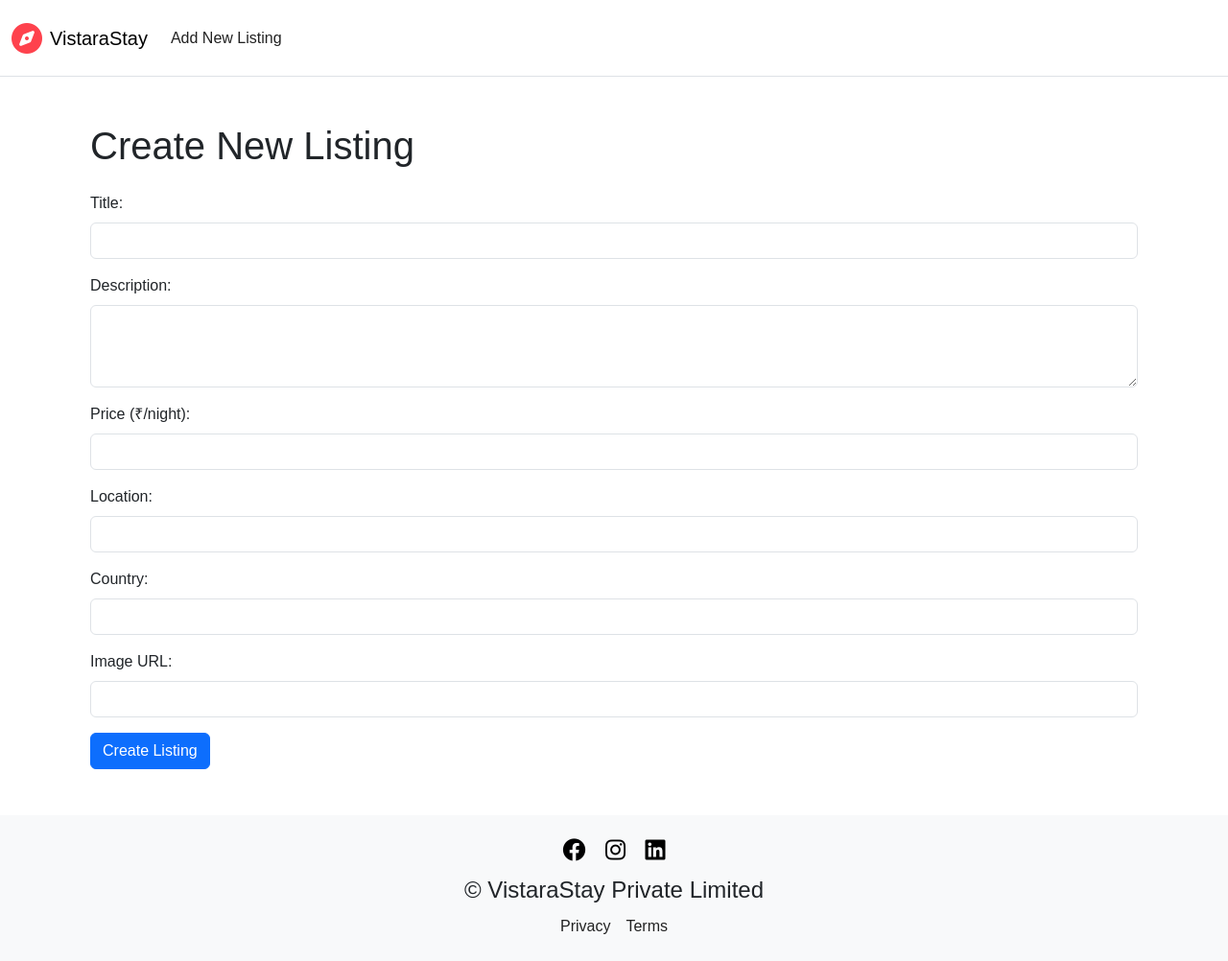
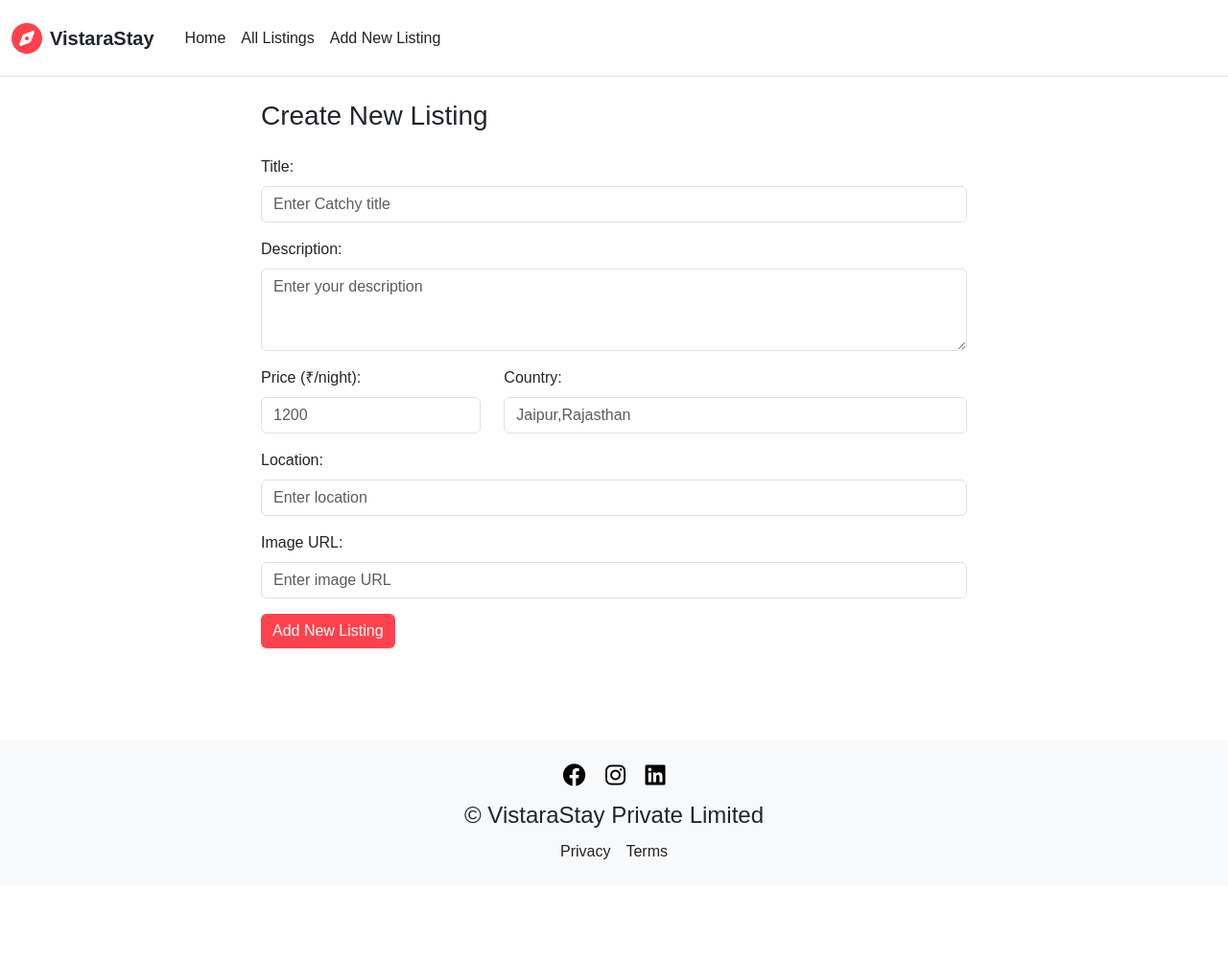
Before and after one commit to janvi2108/VistaraStay, a Node server app: page /listings/new in a window 1280 px wide. Shown: the whole page at 96% size. After the commit the page ends 896 px from the top, so only its background shows below. Run offline with Node 20, Linux system fonts and the light colour scheme; some libraries are stand-ins or nearby versions.

Commit message:
Your commit message

```diff
--- a/public/css/style.css
+++ b/public/css/style.css
@@ -1,5 +1,11 @@
 body {
     font-family: 'Plus Jakarta Sans', sans-serif !important;
+    display: flex;
+    flex-direction: column;
+    min-height: 100vh;
+}
+.container my-4{
+    flex: 1;
 }
 
 .navbar {
@@ -90,3 +96,17 @@ body {
     opacity: 0.2;
     background-color: white;
 }
+.btn-add{
+    background-color: #fe424d !important;
+    border:none;
+    color:white
+}
+.btn-dark {
+  background-color: #fe424d !important;
+  border: none;
+  color: white;
+}
+/*show page*/
+.show-img{
+    height: 30vh;
+}
--- a/views/includes/navbar.ejs
+++ b/views/includes/navbar.ejs
@@ -1,19 +1,27 @@
-<nav class="navbar navbar-expand-lg bg-body-light border-bottom sticky-top">
+<nav class="navbar navbar-expand-lg bg-white border-bottom sticky-top">
   <div class="container-fluid">
-    <a class="navbar-brand d-flex align-items-center gap-2" href="/">
-      <i class="fa-solid fa-compass"></i>
-      <span>VistaraStay</span>
+    <!-- Brand -->
+    <a class="navbar-brand d-flex align-items-center gap-2 me-4" href="/" style="font-family: 'Plus Jakarta Sans', sans-serif; font-weight: 600;">
+      <i class="fa-solid fa-compass" style="color: #fe424d;"></i>
+      <span class="text-dark">VistaraStay</span>
     </a>
 
+    <!-- Toggler for mobile -->
     <button class="navbar-toggler" type="button"
       data-bs-toggle="collapse"
-      data-bs-target="#navbarNavAltMarkup">
+      data-bs-target="#navbarNav"
+      aria-controls="navbarNav"
+      aria-expanded="false"
+      aria-label="Toggle navigation">
       <span class="navbar-toggler-icon"></span>
     </button>
 
-    <div class="collapse navbar-collapse" id="navbarNavAltMarkup">
-      <div class="navbar-nav">
-        <a class="nav-link" href="/listings/new">Add New Listing</a>
+    <!-- Left-side Nav Links -->
+    <div class="collapse navbar-collapse" id="navbarNav">
+      <div class="navbar-nav d-flex align-items-center">
+        <a class="nav-link text-dark" href="/">Home</a>
+        <a class="nav-link text-dark" href="/listings">All Listings</a>
+        <a class="nav-link text-dark" href="/listings/new">Add New Listing</a>
       </div>
     </div>
   </div>
--- a/views/listings/new.ejs
+++ b/views/listings/new.ejs
@@ -1,39 +1,39 @@
 <% layout('layout/boilerplate') %>
 
-<div class="container mt-5">
-  <h1 class="mb-4">Create New Listing</h1>
-
+<div class="row justify-content-center">
+  <div class="col-8">
+    <h3 class="mb-4">Create New Listing</h3>
     <form action="/listings" method="POST">
       <div class="mb-3">
         <label for="title" class="form-label">Title:</label>
-      <input type="text" class="form-control" id="title" name="listing[title]" required>
+        <input type="text" class="form-control" id="title" name="listing[title]" placeholder="Enter Catchy title" required>
       </div>
 
       <div class="mb-3">
         <label for="description" class="form-label">Description:</label>
-      <textarea class="form-control" id="description" name="listing[description]" rows="3" required></textarea>
+        <textarea class="form-control" id="description" name="listing[description]" rows="3" placeholder="Enter your description" required></textarea>
+      </div>
+      <div class="row">
+      <div class="mb-3 col-md-4" >
+        <label for="price" class="form-label">Price (₹/night):</label>
+        <input type="number" class="form-control" id="price" name="listing[price]" placeholder="1200" required>
+      </div>
+      <div class="mb-3 col-md-8">
+        <label for="country" class="form-label">Country:</label>
+        <input type="text" class="form-control" id="country" name="listing[country]" placeholder="Jaipur,Rajasthan" required>
+      </div>
+      </div>
+      <div class="mb-3">
+        <label for="location" class="form-label">Location:</label>
+        <input type="text" class="form-control" id="location" name="listing[location]" placeholder="Enter location" required>
+      </div>
+      <div class="mb-3">
+        <label for="image" class="form-label">Image URL:</label>
+        <input type="url" class="form-control" id="image" name="listing[image]" placeholder="Enter image URL" required>
       </div>
 
-    <div class="mb-3">
-      <label for="price" class="form-label">Price (₹/night):</label>
-      <input type="number" class="form-control" id="price" name="listing[price]" required>
-    </div>
-
-    <div class="mb-3">
-      <label for="location" class="form-label">Location:</label>
-      <input type="text" class="form-control" id="location" name="listing[location]" required>
-    </div>
-
-    <div class="mb-3">
-      <label for="country" class="form-label">Country:</label>
-      <input type="text" class="form-control" id="country" name="listing[country]" required>
-    </div>
-
-    <div class="mb-3">
-      <label for="image" class="form-label">Image URL:</label>
-      <input type="url" class="form-control" id="image" name="listing[image]" required>
-    </div>
-
-    <button type="submit" class="btn btn-primary">Create Listing</button>
+      <button type="submit" class="btn btn-add">Add New Listing</button>
+      <br><br>
     </form>
   </div>
+</div>
```
Also changed, not shown: views/listings/edit.ejs (+76 -32 lines), views/listings/show.ejs (+45 -20 lines). Lines whose indentation alone changed are shown as unchanged.
